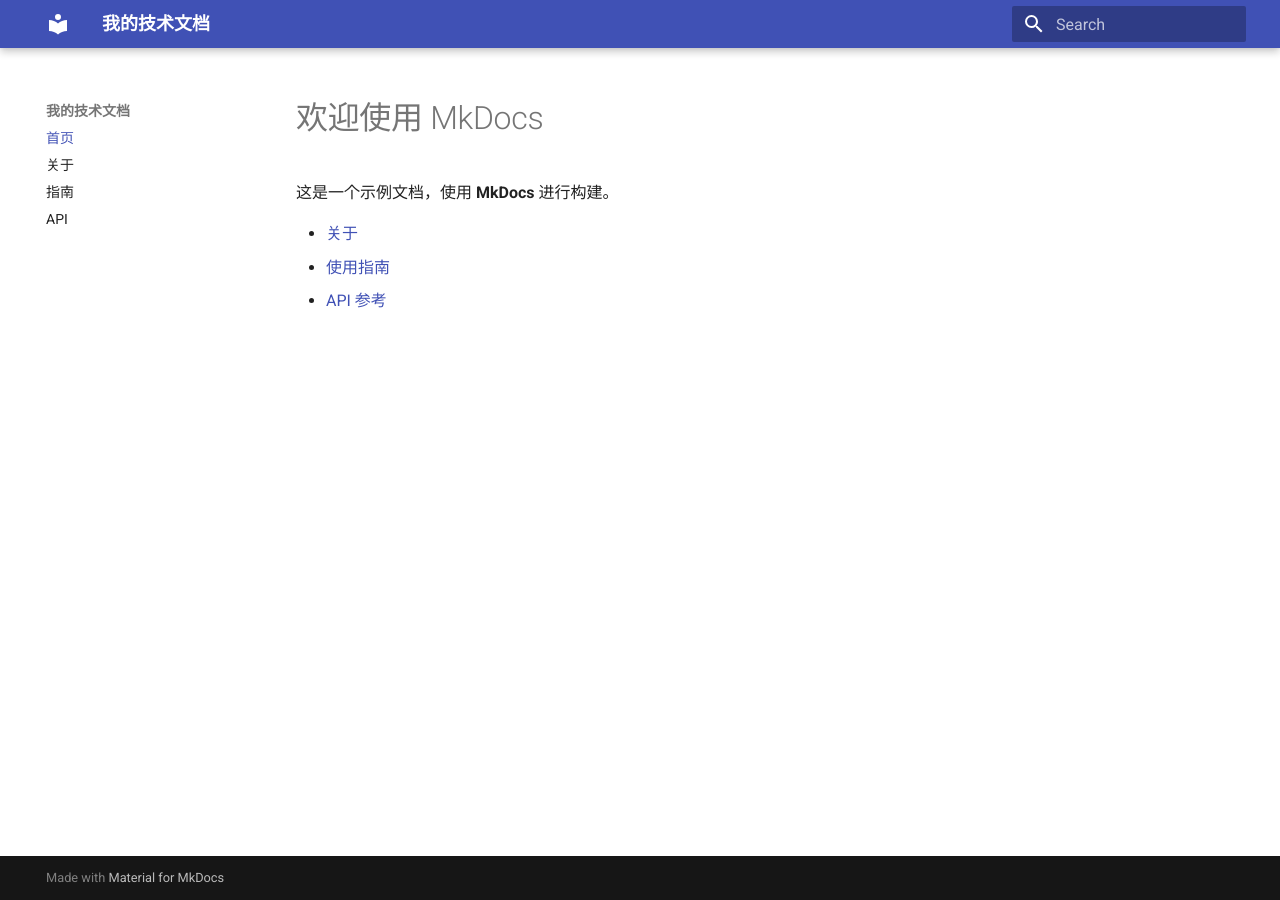
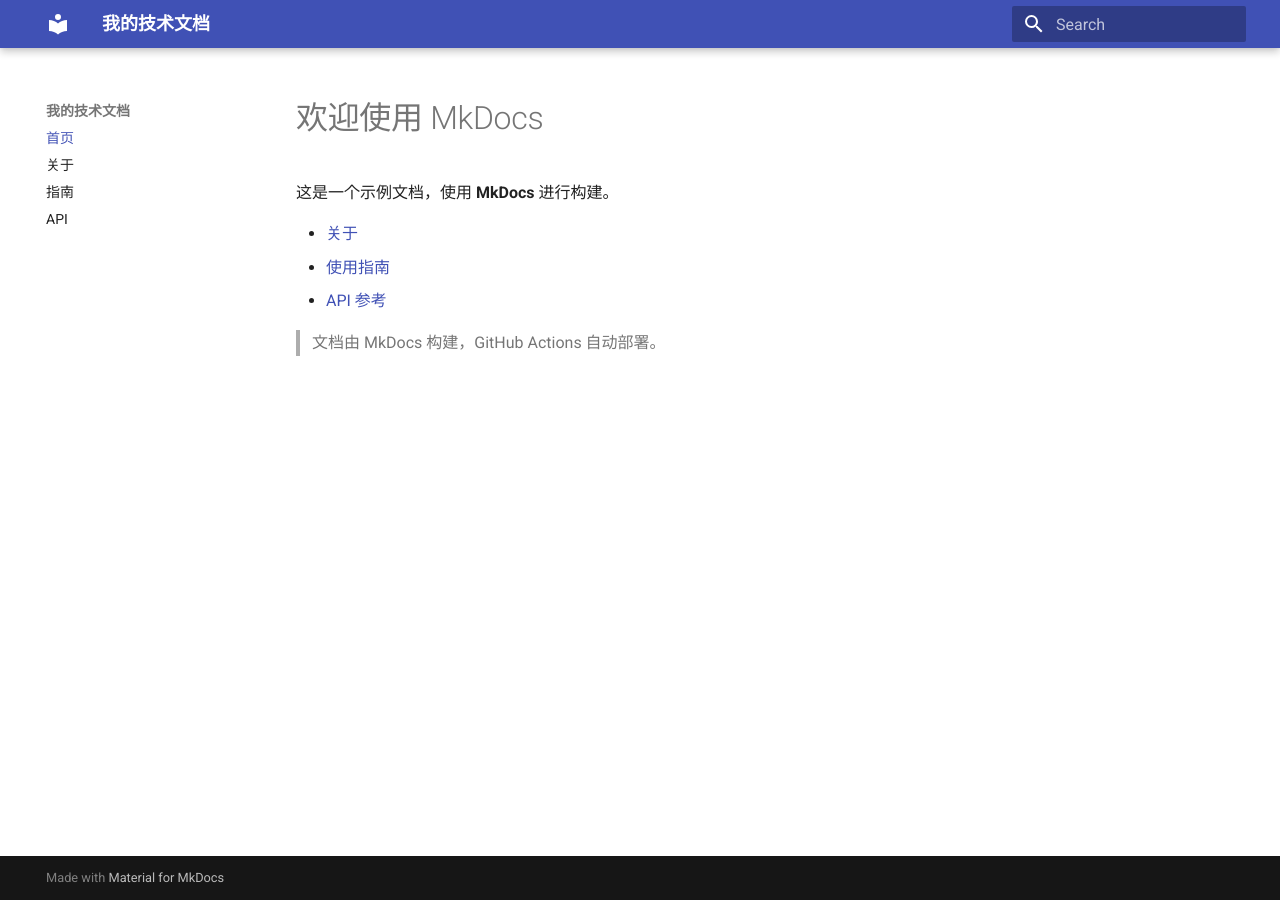
Before and after one commit to chijiachen2006/my-docs, an MkDocs documentation site: the page built from docs/index.md, in a window 1280 px wide. Built offline with MkDocs 1.6.1 and Material for MkDocs 9.7.7, drawn with Linux system fonts in a browser that asks for light colours.

Commit message:
docs: 首页补充部署说明，触发自动部署

```diff
--- a/docs/index.md
+++ b/docs/index.md
@@ -5,3 +5,5 @@
 - [关于](about.md)
 - [使用指南](guide.md)
 - [API 参考](api.md)
+
+> 文档由 MkDocs 构建，GitHub Actions 自动部署。
```
